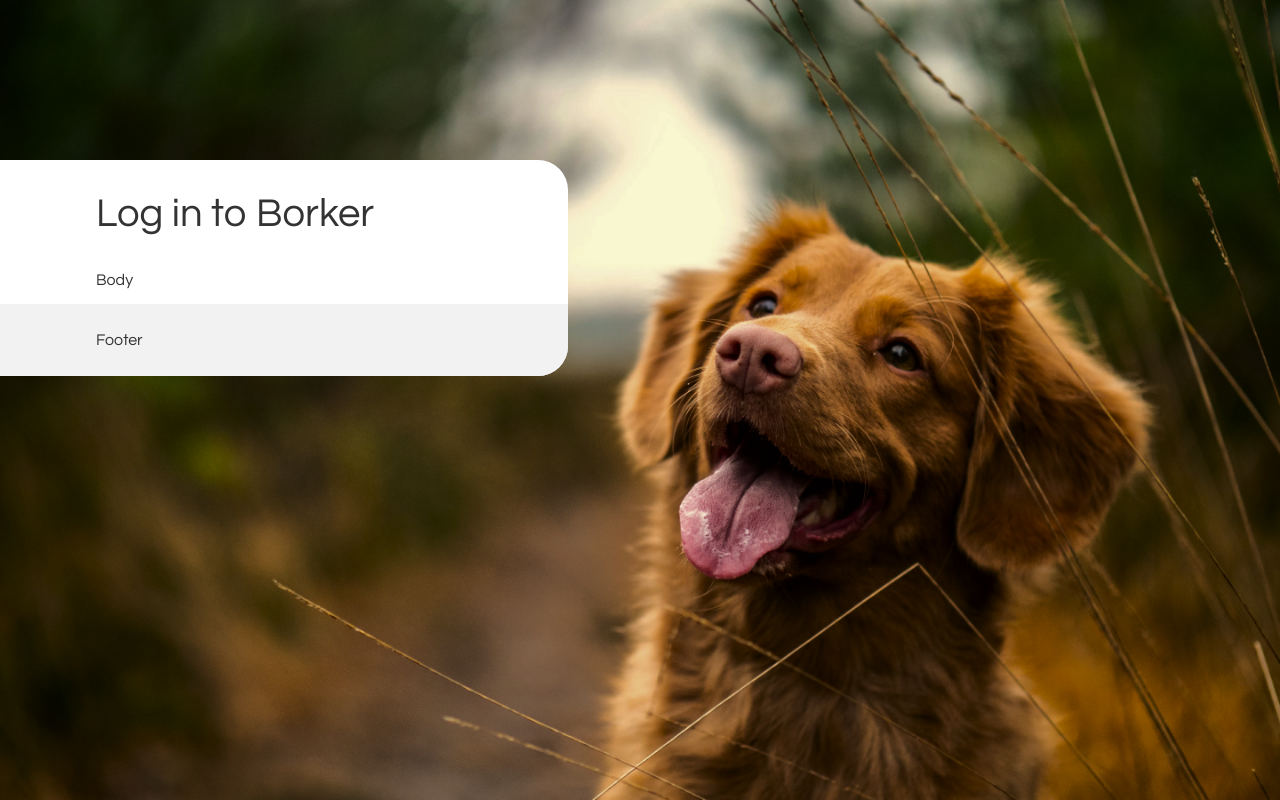
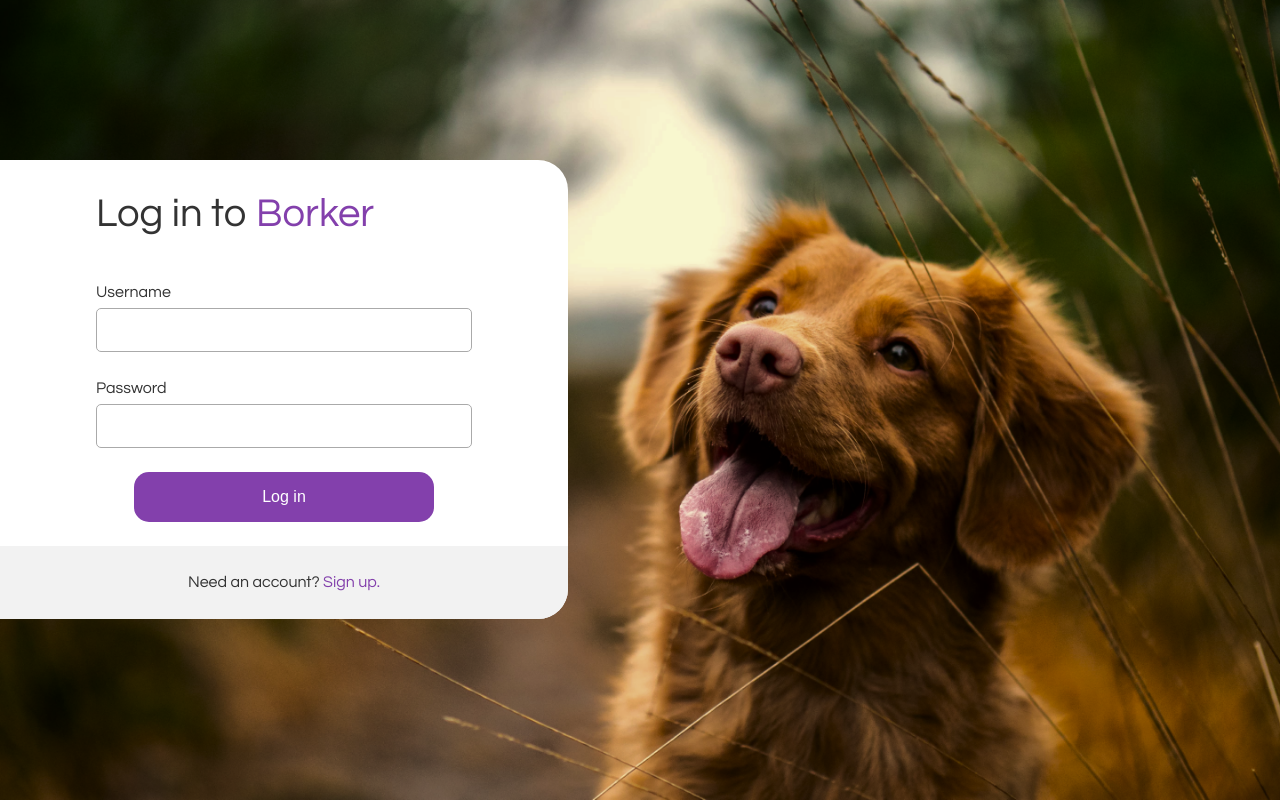
Before and after one commit to danielhutchinson/borker, an Angular app in the folder web/: page /login in a window 1280 px wide. Built offline with nearby package versions, Linux system fonts and the light colour scheme.

Commit message:
web: added login form template

```diff
--- a/web/src/app/authentication/containers/authentication-container/authentication-container.component.html
+++ b/web/src/app/authentication/containers/authentication-container/authentication-container.component.html
@@ -1,13 +1,28 @@
 <div class="wrapper">
   <sidecard>
     <header>
-      <h3>Log in to Borker</h3>
+      <h3>Log in to <span class="color-primary">Borker</span></h3>
     </header>
     <section>
-      Body
+      <form>
+        <label>
+          Username
+          <input type="text" />
+        </label>
+
+        <label>
+          Password
+          <input type="password" />
+        </label>
+        <div class="text-center">
+          <button class="button" type="submit">
+            Log in
+          </button>
+        </div>
+      </form>
     </section>
-    <footer>
-      Footer
+    <footer class="text-center">
+      Need an account? <a href="#">Sign up.</a>
     </footer>
   </sidecard>
 </div>
--- a/web/src/app/shared/components/sidecard/sidecard.component.scss
+++ b/web/src/app/shared/components/sidecard/sidecard.component.scss
@@ -16,18 +16,18 @@ $card-width: $side-spacing + 31rem;
 
 :host ::ng-deep {
   & header {
-    margin-left: $side-spacing;
+    margin: 0 $side-spacing;
     padding: $gutter-width $gutter-width $gutter-width / 2 $gutter-width;
   }
 
   & section {
-    margin-left: $side-spacing;
-    padding: $gutter-width / 2 $gutter-width;
+    margin: 0 $side-spacing;
+    padding: $gutter-width;
   }
 
   & footer {
-    padding: $gutter-width $gutter-width $gutter-width $side-spacing +
-      $gutter-width;
+    padding: $gutter-width $side-spacing + $gutter-width $gutter-width
+      $side-spacing + $gutter-width;
     border-radius: 0 0 $default-border-radius 0;
     background: $color-grey-light;
   }
--- a/web/src/app/shared/shared.module.ts
+++ b/web/src/app/shared/shared.module.ts
@@ -1,12 +1,14 @@
 import { NgModule } from '@angular/core';
 import { CommonModule } from '@angular/common';
 import { SidecardComponent } from './components/sidecard/sidecard.component';
+import { FormsModule, ReactiveFormsModule } from '@angular/forms';
 
 const components = [SidecardComponent];
+const modules = [CommonModule, FormsModule, ReactiveFormsModule];
 
 @NgModule({
   declarations: [...components],
-  imports: [CommonModule],
-  exports: [...components],
+  imports: [...modules],
+  exports: [...components, ...modules],
 })
 export class SharedModule {}
--- a/web/src/styles.scss
+++ b/web/src/styles.scss
@@ -4,3 +4,6 @@
 @import './styles/reset';
 @import './styles/base';
 @import './styles/typography';
+@import './styles/colors';
+@import './styles/buttons';
+@import './styles/forms';
--- /dev/null
+++ b/web/src/styles/_buttons.scss
@@ -0,0 +1,18 @@
+@import './variables';
+
+.button {
+  background: $color-primary;
+  color: $color-white;
+  border: none;
+  border-radius: $button-border-radius;
+  padding: 1em;
+  text-align: center;
+  width: 300px;
+  font-size: $font-size-base;
+  transition: background-color $animation-time $animation-easing-curve;
+
+  &:hover {
+    background: lighten($color-primary, 5%);
+    cursor: pointer;
+  }
+}
--- /dev/null
+++ b/web/src/styles/_colors.scss
@@ -0,0 +1,5 @@
+@import './variables';
+
+.color-primary {
+  color: $color-primary;
+}
--- /dev/null
+++ b/web/src/styles/_forms.scss
@@ -0,0 +1,21 @@
+@import './variables';
+
+label {
+  display: block;
+  margin-bottom: $gutter-width;
+}
+
+input[type="text"], input[type="password"] {
+  margin-top: .25em;
+  display: block;
+  width: 100%;
+  border: 1px solid $color-grey-medium;
+  border-radius: $input-border-radius;
+  font-size: $font-size-base;
+  padding: .75em;
+  transition: border $animation-time $animation-easing-curve;
+
+  &:focus {
+    border-color: $color-primary;
+  }
+}
--- a/web/src/styles/_typography.scss
+++ b/web/src/styles/_typography.scss
@@ -57,3 +57,15 @@ a {
     transform: translateY(-0.05rem);
   }
 }
+
+.text-left {
+  text-align: left;
+}
+
+.text-center {
+  text-align: center;
+}
+
+.text-right {
+  text-align: right;
+}
--- a/web/src/styles/_variables.scss
+++ b/web/src/styles/_variables.scss
@@ -16,6 +16,8 @@ $font-size-h5: $font-size-base * 1.5 !default;
 $font-size-h6: $font-size-base * 1 !default;
 
 $default-border-radius: 30px !default;
+$input-border-radius: 5px !default;
+$button-border-radius: 15px !default;
 
 $gutter-width: 1.5rem !default;
 
```
